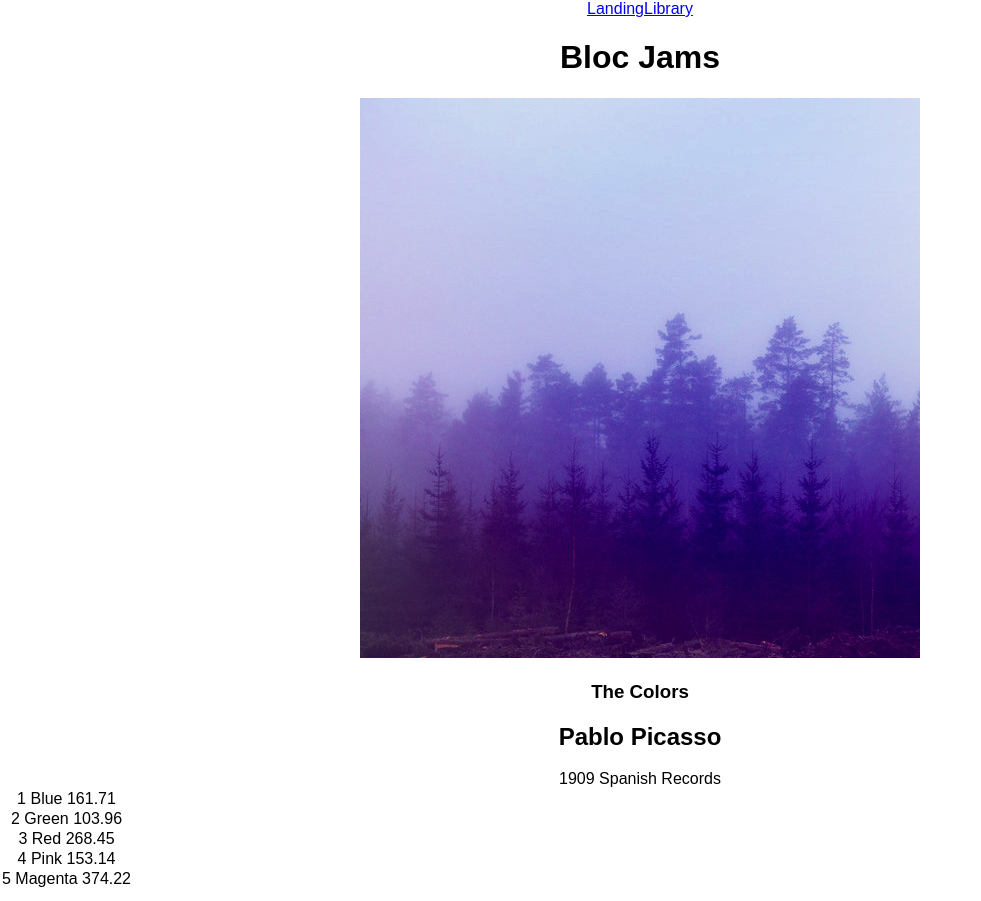
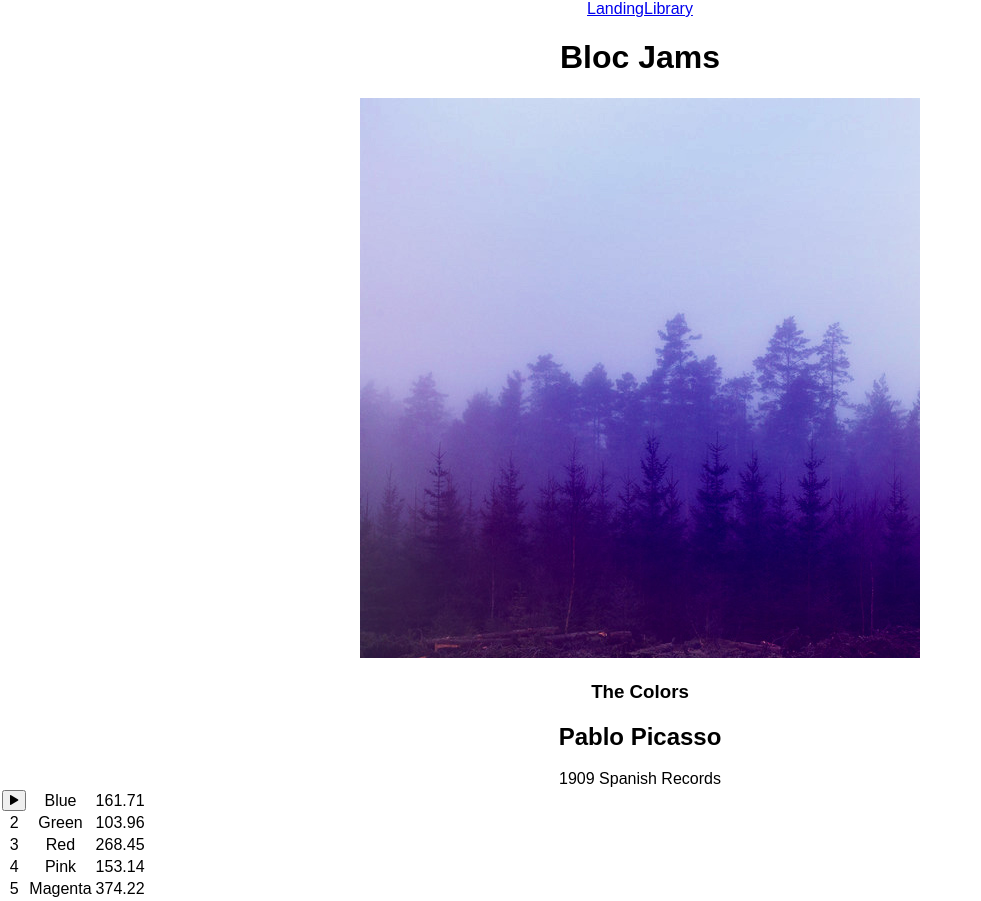
Before and after one commit to nathankimjs/bloc-jams-react, a React (Create React App) app: page /album/the-colors in a window 1280 px wide. Shown: the whole page, without its empty margins (0-981 px from the left). Built offline with nearby package versions, Linux system fonts and the light colour scheme.

Commit message:
assignment-7-audio

```diff
--- a/public/index.html
+++ b/public/index.html
@@ -10,6 +10,7 @@
     -->
     <link rel="manifest" href="%PUBLIC_URL%/manifest.json">
     <link rel="shortcut icon" href="%PUBLIC_URL%/favicon.ico">
+    <link rel="stylesheet" type="text/css" href="http://code.ionicframework.com/ionicons/2.0.1/css/ionicons.min.css">
     <!--
       Notice the use of %PUBLIC_URL% in the tags above.
       It will be replaced with the URL of the `public` folder during the build.
--- a/src/components/Album.js
+++ b/src/components/Album.js
@@ -12,7 +12,7 @@ class Album extends Component {
     this.state = {
       album: album,
       currentSong: album.songs[0],
-      isPlaying: false
+      isPlaying: false,
     };
 
     this.audioElement = document.createElement('audio');
@@ -44,6 +44,14 @@ class Album extends Component {
     }
   }
 
+  handleMouseHover (song) {
+    this.setState({hover: song});
+  }
+
+  handleHoverOff(song) {
+    this.setState({hover: false});
+  }
+
   render() {
     return (
       <section className="album">
@@ -61,11 +69,20 @@ class Album extends Component {
             <col id="song-title-column" />
             <col id="song-duration-column" />
           </colgroup>
+
+
           <tbody>
             {
               this.state.album.songs.map( (song, index) =>
-                  <tr className="song" key={index} onClick={() => this.handleSongClick(song)}>
-                    {index+1} {song.title} {song.duration}
+                  <tr className="song" key={index} onClick={() => this.handleSongClick(song)} onMouseEnter={()=> this.handleMouseHover(song)} onMouseLeave={()=>this.handleHoverOff(song)}>
+                    {
+                      this.state.isPlaying && this.state.currentSong === song ? (<button><span className="ion-pause"></span></button>)
+                      : this.state.hover === song ? (<button><span className="ion-play"></span></button>)
+                      : this.state.currentSong === song ? (<button><span className="ion-play"></span></button>)
+                      : (<td className="song-number">{song.number}{index+1}</td>)
+                    }
+                    <td className="song-title">{song.title}</td>
+                    <td className="song-duration">{song.duration}</td>
                   </tr>
               )
             }
```
Also changed, not shown: src/components/ioniconspause.svg (added), src/components/ioniconsplay.svg (added).
